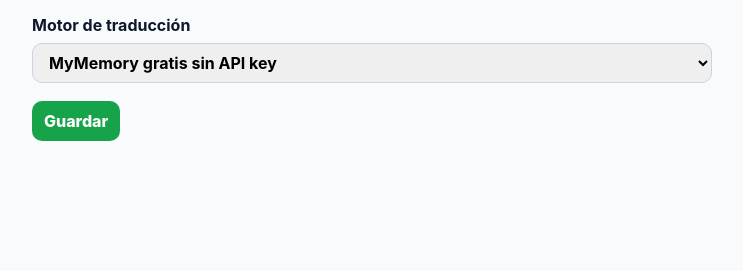
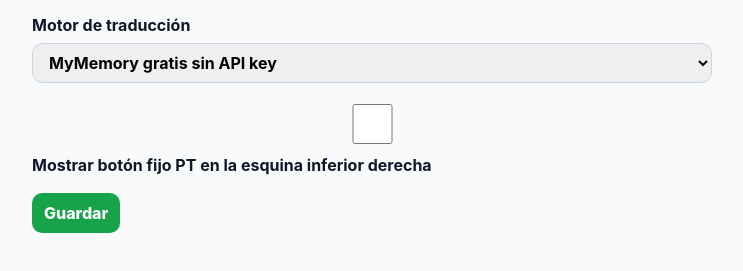
Before and after one commit to Andrex-Code/Traductor-TryController, a browser extension: page src/options.html in a window 1280 px wide. Shown: the part 135-406 px from the top of the page, without its empty margins (268-1011 px from the left). Drawn offline with Linux system fonts and the light colour scheme.

Commit message:
Add corner button option

```diff
--- a/src/options.html
+++ b/src/options.html
@@ -19,6 +19,11 @@
         <option value="libretranslate-local">LibreTranslate local</option>
         <option value="nvidia-deepseek">NVIDIA DeepSeek / NIM</option>
       </select>
+    </label>
+
+    <label class="toggle-row">
+      <input id="showCornerButton" type="checkbox" />
+      <span>Mostrar botón fijo PT en la esquina inferior derecha</span>
     </label>
 
     <section class="provider-box" data-provider-box="libretranslate-local">
```
